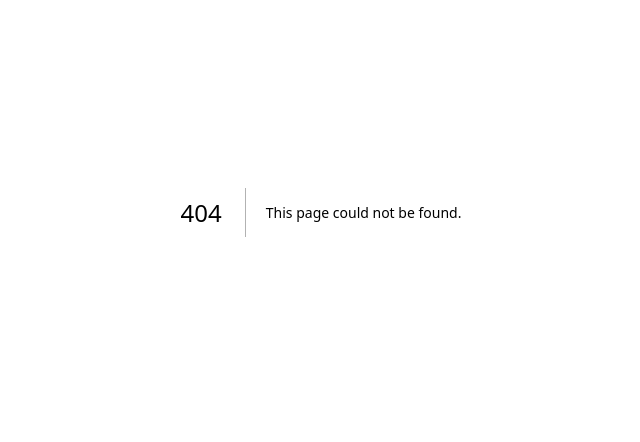
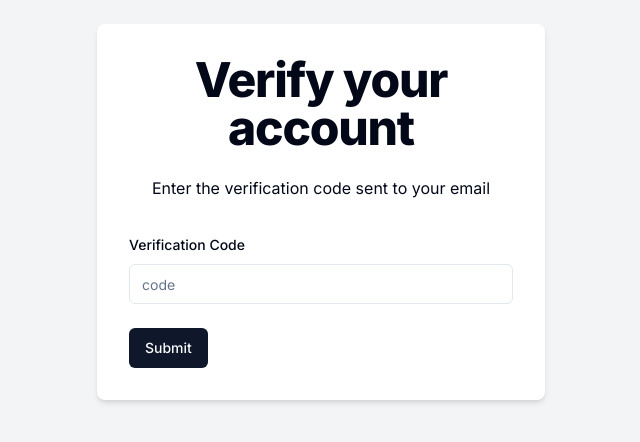
Before and after one commit to aryashubhanshu/fullstack_feedback, a Next.js app: page /verify/1 in a window 1280 px wide. Before the commit this address had no page. Shown: the part 188-630 px from the top of the page, without its empty margins (319-959 px from the left). Built offline with nearby package versions, Linux system fonts and the light colour scheme.

Commit message:
Verify Code Page

```diff
--- /dev/null
+++ b/app/(auth)/verify/[username]/page.tsx
@@ -0,0 +1,87 @@
+"use client";
+
+import { Button } from "@/components/ui/button";
+import {
+  Form,
+  FormControl,
+  FormField,
+  FormItem,
+  FormLabel,
+  FormMessage,
+} from "@/components/ui/form";
+import { Input } from "@/components/ui/input";
+import { useToast } from "@/components/ui/use-toast";
+import { verifySchema } from "@/schemas/verifySchema";
+import { ApiResponse } from "@/types/ApiResponse";
+import { zodResolver } from "@hookform/resolvers/zod";
+import axios, { AxiosError } from "axios";
+import { useParams, useRouter } from "next/navigation";
+import { useForm } from "react-hook-form";
+import * as z from "zod";
+
+const Page = () => {
+  const router = useRouter();
+  const params = useParams<{ username: string }>();
+  const { toast } = useToast();
+
+  const form = useForm<z.infer<typeof verifySchema>>({
+    resolver: zodResolver(verifySchema),
+  });
+
+  const onSubmit = async (data: z.infer<typeof verifySchema>) => {
+    try {
+      const response = await axios.post(`/api/verify-code`, {
+        username: params.username,
+        code: data.code,
+      });
+      toast({
+        title: "Success",
+        description: response.data.message,
+      });
+
+      router.replace("/sign-in");
+    } catch (err) {
+      console.error("Error in sign-up of user", err);
+      const axiosError = err as AxiosError<ApiResponse>;
+      let errorMessage = axiosError.response?.data.message;
+      toast({
+        title: "Signup failed!",
+        description: errorMessage,
+        variant: "destructive",
+      });
+    }
+  };
+
+  return (
+    <div className="flex justify-center items-center min-h-screen bg-gray-100">
+      <div className="w-full max-w-md p-8 space-y-8 bg-white rounded-lg shadow-md">
+        <div className="text-center">
+          <h1 className="text-4xl font-extrabold tracking-tight lg:text-5xl mb-6">
+            Verify your account
+          </h1>
+          <p className="mb-4">Enter the verification code sent to your email</p>
+        </div>
+        <Form {...form}>
+          <form onSubmit={form.handleSubmit(onSubmit)} className="space-y-6">
+            <FormField
+              name="code"
+              control={form.control}
+              render={({ field }) => (
+                <FormItem>
+                  <FormLabel>Verification Code</FormLabel>
+                  <FormControl>
+                    <Input placeholder="code" {...field} />
+                  </FormControl>
+                  <FormMessage />
+                </FormItem>
+              )}
+            />
+            <Button type="submit">Submit</Button>
+          </form>
+        </Form>
+      </div>
+    </div>
+  );
+};
+
+export default Page;
```
